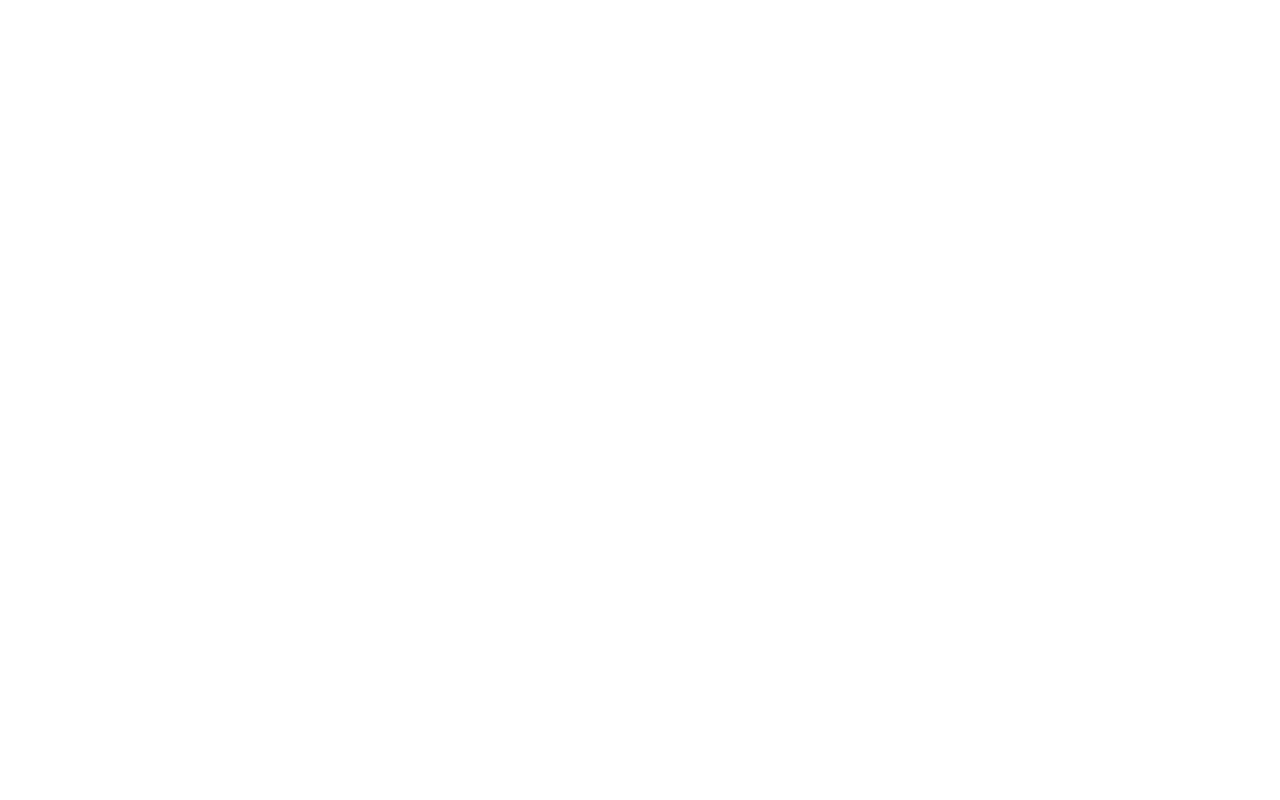
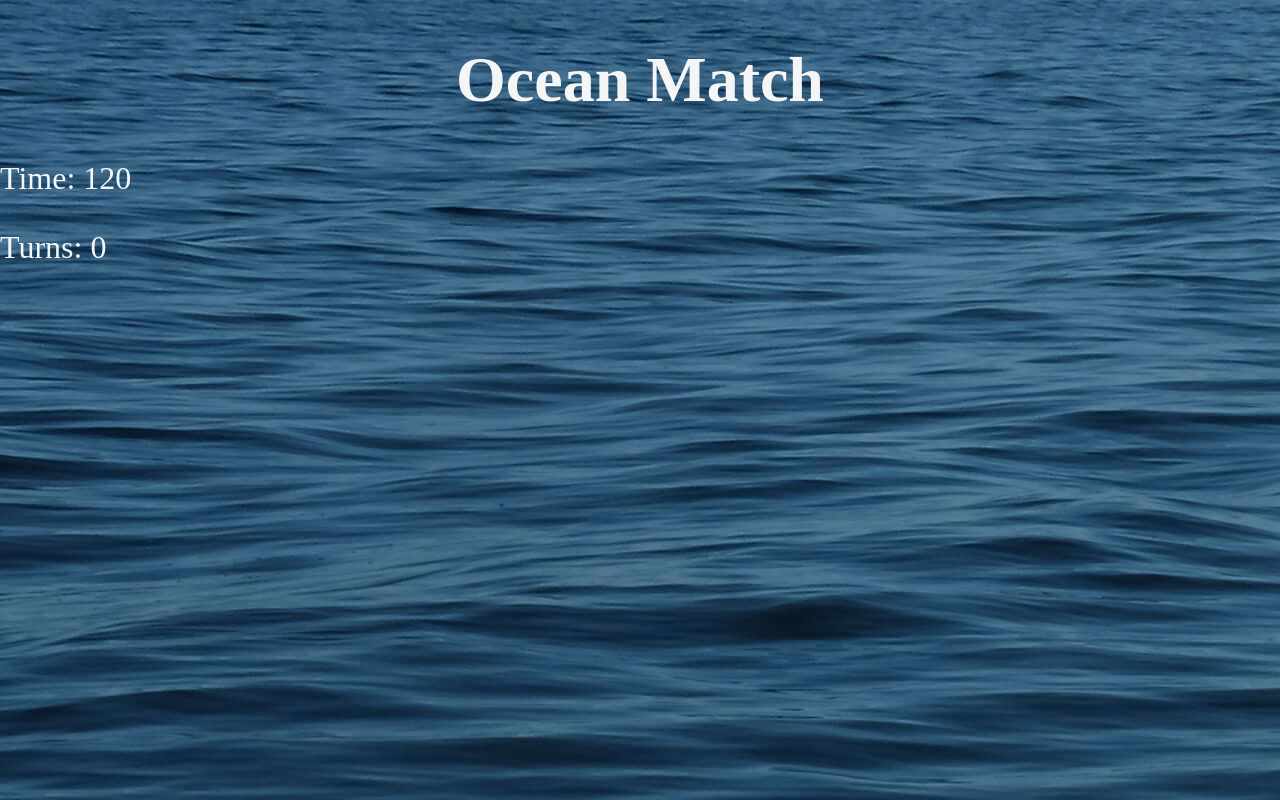
Before and after one commit to JoshuaAndrews-1882/ocean-match, a plain HTML site: page index.html in a window 1280 px wide. Drawn offline with Linux system fonts and the light colour scheme.

Commit message:
Add styling to the header, time, turns and add a background image

```diff
--- a/assets/css/style.css
+++ b/assets/css/style.css
@@ -0,0 +1,19 @@
+* {
+    box-sizing: border-box;
+}
+
+body {
+    margin: 0;
+    background-image: url('/assets/images/ocean.jpg');
+}
+
+.heading {
+    color: whitesmoke;
+    font-size: 4em;
+    text-align: center;
+}
+
+.game-info {
+    color: whitesmoke;
+    font-size: 2em;
+}
--- a/index.html
+++ b/index.html
@@ -8,7 +8,16 @@
     <title>Document</title>
 </head>
 <body>
-
-
+    <h1 class="heading">Ocean Match</h1>
+    <div class="game-area">
+        <div class="game-info-area">
+            <div class="game-info">
+                <p>Time: <span id="time-left">120</span></p>
+            </div>
+            <div class="game-info">
+                <p>Turns: <span id="turn">0</span></p>
+            </div>
+        </div>
+    </div>
 </body>
 </html>
```
